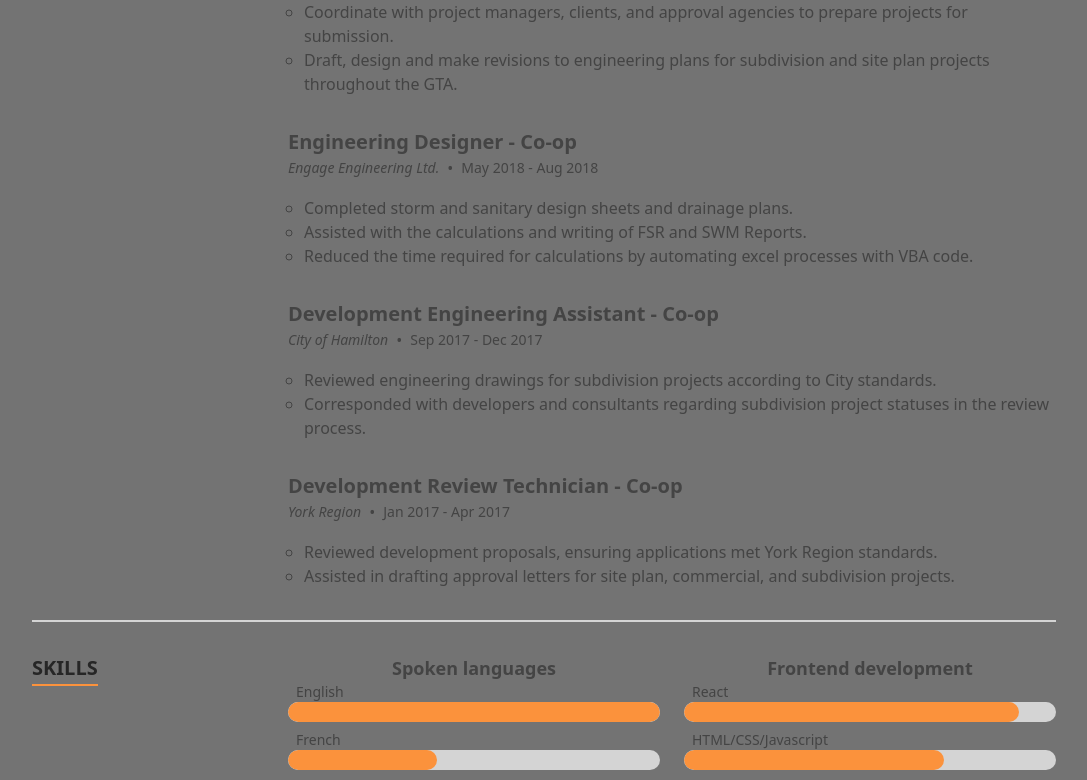
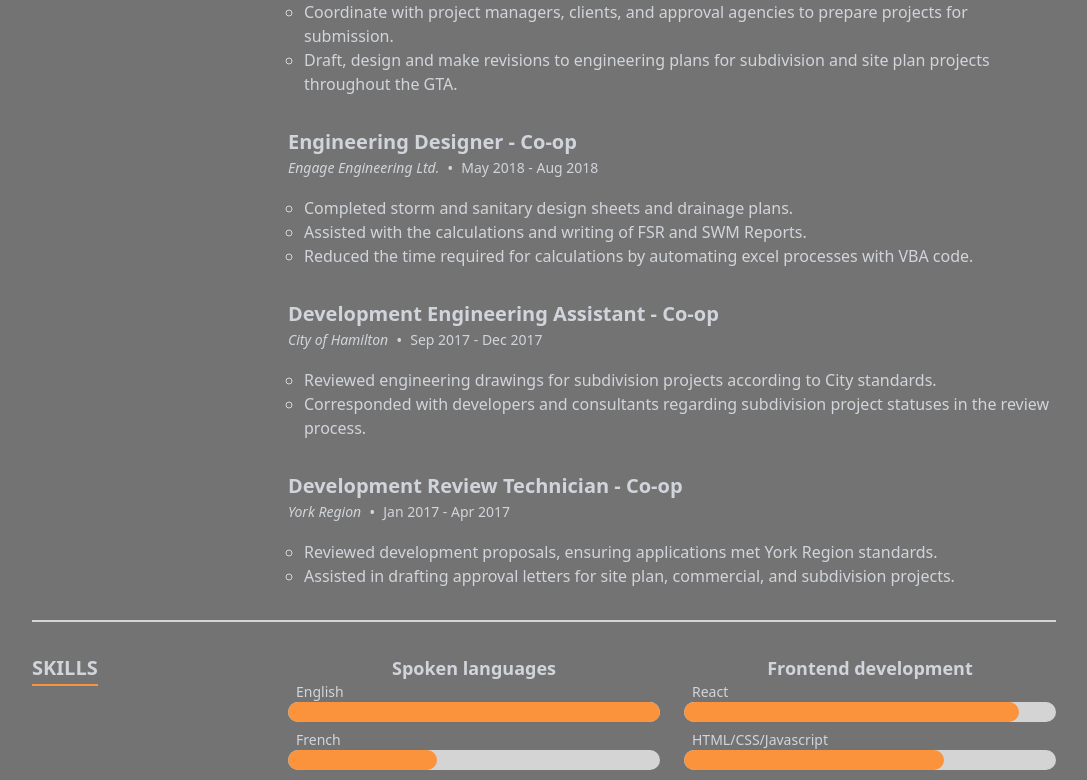
Before and after one commit to debbie-fan/debbie-fan-portfolio, a Next.js app: page / in a window 1280 px wide. Shown: the part 2346-3126 px from the top of the page, without its empty margins (96-1183 px from the left). Built offline with nearby package versions, Linux system fonts and the light colour scheme.

Commit message:
Change font colour of Resume section to white

```diff
--- a/src/components/Sections/Resume/ResumeSection.tsx
+++ b/src/components/Sections/Resume/ResumeSection.tsx
@@ -5,7 +5,7 @@ const ResumeSection: FC<PropsWithChildren<{title: string}>> = memo(({title, chil
     <div className="grid grid-cols-1 gap-y-4 py-8 first:pt-0 last:pb-0  md:grid-cols-4">
       <div className="col-span-1 flex justify-center md:justify-start">
         <div className="relative h-max">
-          <h2 className="text-xl font-bold uppercase text-neutral-800">{title}</h2>
+          <h2 className="text-xl font-bold uppercase text-gray-300">{title}</h2>
           <span className="absolute inset-x-0 -bottom-1 border-b-2 border-orange-400" />
         </div>
       </div>
--- a/src/components/Sections/Resume/Skills.tsx
+++ b/src/components/Sections/Resume/Skills.tsx
@@ -6,7 +6,7 @@ export const SkillGroup: FC<PropsWithChildren<{skillGroup: SkillGroupType}>> = m
   const {name, skills} = skillGroup;
   return (
     <div className="flex flex-col">
-      <span className="text-center text-lg font-bold">{name}</span>
+      <span className="text-center text-lg font-bold text-gray-300">{name}</span>
       <div className="flex flex-col gap-y-2">
         {skills.map((skill, index) => (
           <Skill key={`${skill.name}-${index}`} skill={skill} />
@@ -24,7 +24,7 @@ export const Skill: FC<{skill: SkillType}> = memo(({skill}) => {
 
   return (
     <div className="flex flex-col">
-      <span className="ml-2 text-sm font-medium">{name}</span>
+      <span className="ml-2 text-sm font-medium text-gray-300">{name}</span>
       <div className="h-5 w-full overflow-hidden rounded-full bg-neutral-300">
         <div className="h-full rounded-full bg-orange-400" style={{width: `${percentage}%`}} />
       </div>
--- a/src/components/Sections/Resume/TimelineItem.tsx
+++ b/src/components/Sections/Resume/TimelineItem.tsx
@@ -5,7 +5,7 @@ import {TimelineItem} from '../../../data/dataDef';
 const TimelineItem: FC<{item: TimelineItem}> = memo(({item}) => {
   const {title, date, location, content} = item;
   return (
-    <div className="flex flex-col pb-8 text-center last:pb-0 md:text-left">
+    <div className="flex flex-col pb-8 text-center last:pb-0 md:text-left text-gray-300">
       <div className="flex flex-col pb-4">
         <h2 className="text-xl font-bold">{title}</h2>
         <div className="flex items-center justify-center gap-x-2 md:justify-start">
```
